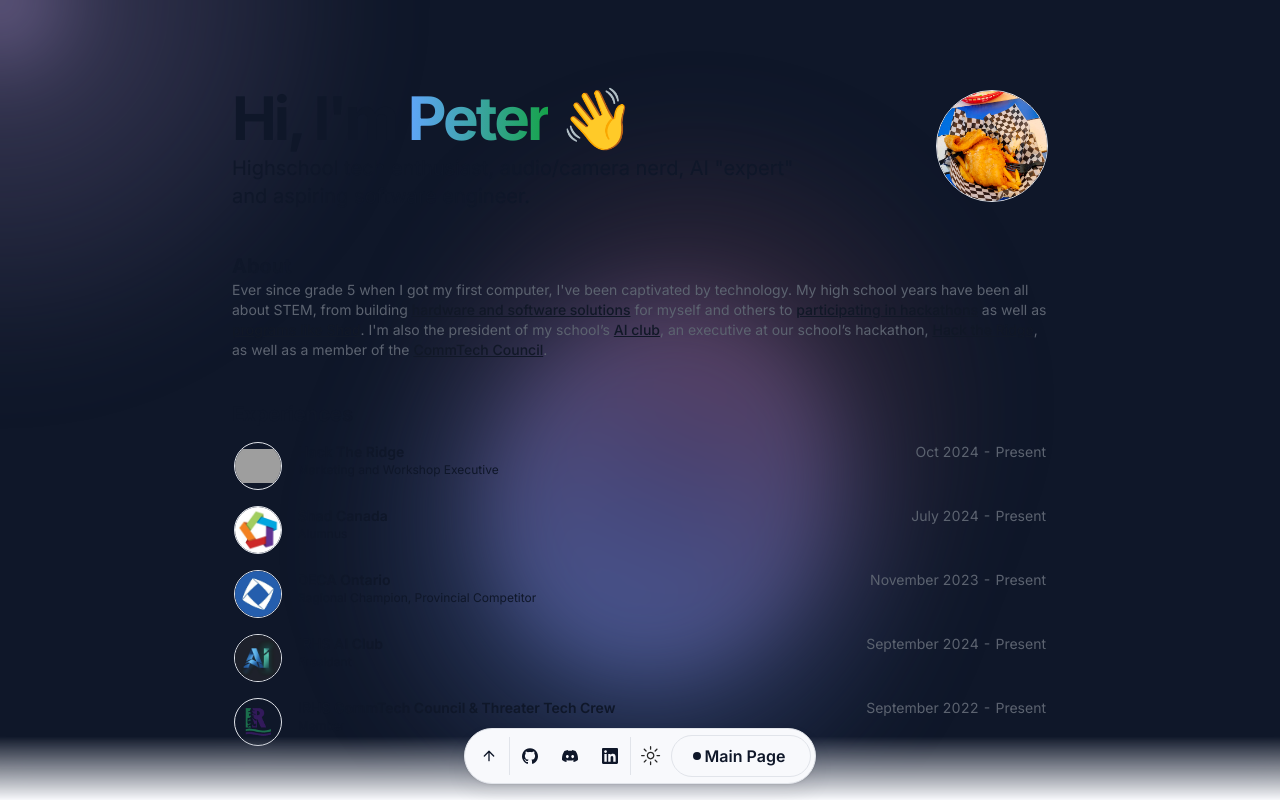
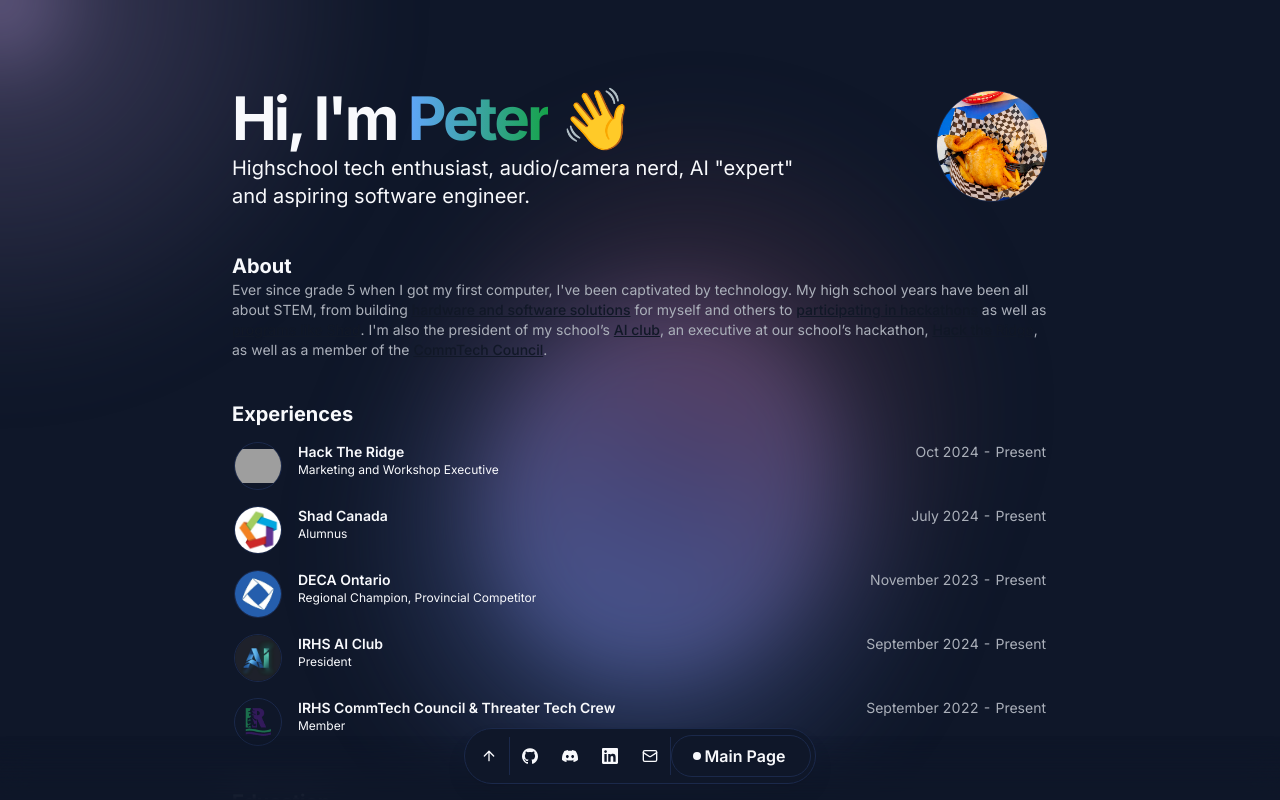
Before and after one commit to Peteryhs/portfolio.peteryhs.com, a Next.js app: page / in a window 1280 px wide. Shown: the top 800 px of the page. Built offline with nearby package versions, Linux system fonts and the light colour scheme; grey boxes are pictures that could not be loaded.

Commit message:
We did it!

```diff
--- a/src/app/globals.css
+++ b/src/app/globals.css
@@ -3,25 +3,25 @@
 @tailwind utilities;
 @layer base {
     :root {
-      --background: 220 33% 98%;
-      --foreground: 222 47% 11%;
-      --card: 220 33% 98%;
-      --card-foreground: 222 47% 11%;
-      --popover: 220 33% 98%;
-      --popover-foreground: 222 47% 11%;
-      --primary: 222 47% 11%;
-      --primary-foreground: 220 33% 98%;
-      --secondary: 220 16% 92%;
-      --secondary-foreground: 222 47% 11%;
-      --muted: 220 16% 92%;
-      --muted-foreground: 220 10% 40%;
-      --accent: 220 16% 92%;
-      --accent-foreground: 222 47% 11%;
-      --destructive: 0 84% 60%;
+      --background: 222 47% 11%;
+      --foreground: 220 33% 98%;
+      --card: 222 47% 11%;
+      --card-foreground: 220 33% 98%;
+      --popover: 222 47% 11%;
+      --popover-foreground: 220 33% 98%;
+      --primary: 220 33% 98%;
+      --primary-foreground: 222 47% 11%;
+      --secondary: 223 47% 20%;
+      --secondary-foreground: 220 33% 98%;
+      --muted: 223 47% 20%;
+      --muted-foreground: 220 10% 70%;
+      --accent: 223 47% 20%;
+      --accent-foreground: 220 33% 98%;
+      --destructive: 0 63% 31%;
       --destructive-foreground: 220 33% 98%;
-      --border: 220 16% 90%;
-      --input: 220 16% 90%;
-      --ring: 222 47% 11%;
+      --border: 223 47% 20%;
+      --input: 223 47% 20%;
+      --ring: 220 33% 98%;
       --radius: 0.5rem;
       --transition-duration: 0.1s; /* Reduced from 0.2s to 0.1s */
     }
--- a/src/app/page.tsx
+++ b/src/app/page.tsx
@@ -238,7 +238,7 @@
                   </h2>
                   <p className="mx-auto max-w-[800px] text-muted-foreground md:text-xl/relaxed lg:text-base/relaxed xl:text-xl/relaxed">
                     Want to chat? Just shoot me a dm or email me at the address
-                    peters03995@gmail.com and I&apos;ll respond whenever I can. I
+                    contact.blooming721@passfwd.com and I&apos;ll respond whenever I can. I
                     will ignore all soliciting.
                   </p>
                 </div>
--- a/src/components/navbar.tsx
+++ b/src/components/navbar.tsx
@@ -61,16 +61,6 @@
             </DockIcon>
           ))}
         <Separator orientation="vertical" className="h-full py-2" />
-        <DockIcon>
-          <Tooltip>
-            <TooltipTrigger asChild>
-              <ModeToggle />
-            </TooltipTrigger>
-            <TooltipContent>
-              <p>Theme</p>
-            </TooltipContent>
-          </Tooltip>
-        </DockIcon>
         <a href="https://peteryhs.com">
         <InteractiveHoverButton
   text="Main Page"
--- a/src/data/resume.tsx
+++ b/src/data/resume.tsx
@@ -33,7 +33,7 @@
     { href: "/", icon: ArrowUp, label: "Back To Top" },
   ],
   contact: {
-    email: "peters03995@gmail.com",
+    email: "contact.blooming721@passfwd.com",
     tel: "+123456789",
     social: {
       GitHub: {
@@ -58,12 +58,12 @@
         navbar: true,
       },
 
-      email: {
+      Email: {
         name: "Send Email",
-        url: "mailto:peters03995@gmail.com",
+        url: "mailto:contact.blooming721@passfwd.com",
         icon: Icons.email,
 
-        navbar: false,
+        navbar: true,
       },
     },
   },
```
